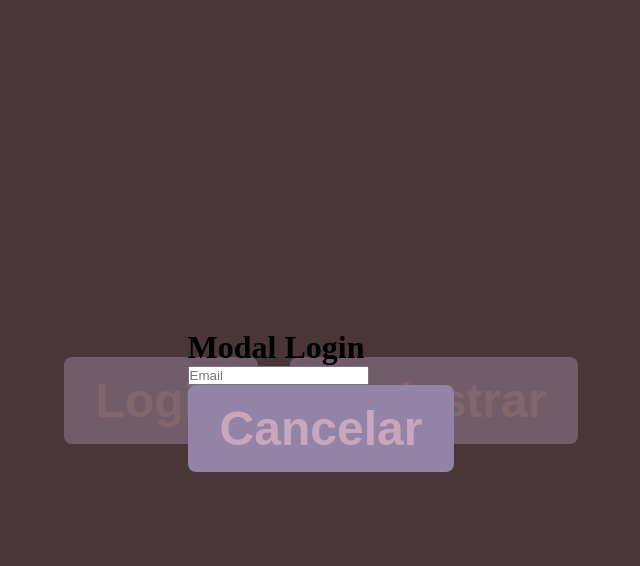
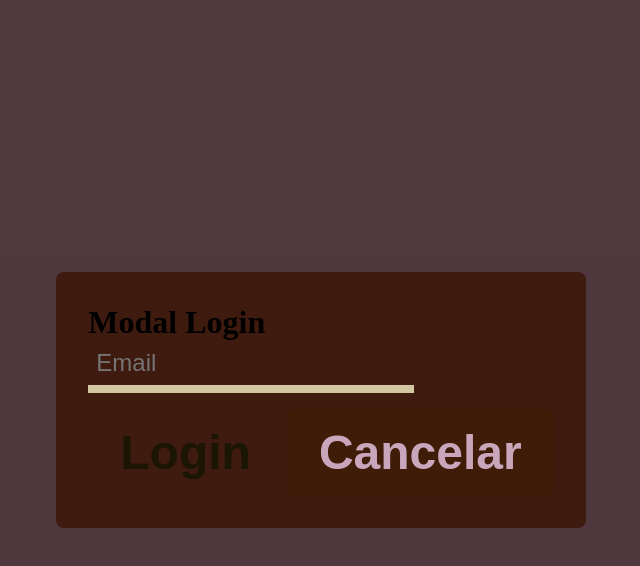
Before and after one commit to fernandaaluna/projeto_javascript, a plain HTML site: page index.html in a window 1280 px wide. Both pictures are taken after a click on the button "Login". Shown: the whole page, without its empty margins (319-959 px from the left). Drawn offline with Linux system fonts and the light colour scheme.

Commit message:
criamos o campo de email e btn login, fizemos os estilos com css e colocamos eventos de focus e input com javascript

```diff
--- a/assets/css/style.css
+++ b/assets/css/style.css
@@ -5,7 +5,7 @@
 }
 
 body{
-    background: rgb(14, 0, 15);
+    background: rgb(27, 12, 28);
 }
 
 .container{
@@ -23,20 +23,26 @@ button{
     font-weight: bold;
     border: none;
     border-radius: 0.5rem;
-    background: rgb(146, 131, 167);
+    background: rgb(62, 28, 7);
     cursor: pointer;
     color: rgb(201, 166, 188);
     transition: all 350ms ease-in-out;
 }
 
 button:hover{
-    background: rgb(45, 94, 167);
-    color: rgb(58, 10, 55);
+    background: rgb(71, 15, 34);
+    color: rgb(7, 1, 6);
 }
 
 /* **************************************
 Criando estilo da modal login e cadastro
 ***************************************** */
+
+.content-modal-login, .content-modal-register{
+    background: rgb(62, 26, 15);
+    padding: 2rem;
+    border-radius:0.5rem;
+}
 
 .hide-modal{
     opacity: 0;
@@ -60,3 +66,38 @@ Criando estilo da modal login e cadastro
     background: rgba(100, 76, 76, 0.702);
     transition: all 350ms ease-in-out;
 }
+
+/*****************
+    Estilo dos botões
+**********************/
+
+.btn-login-open{
+border:0.3 solid rgba(90, 6, 58, 0.702);
+background: rgb(62, 26, 15);
+color: rgb(27, 21, 3);
+}
+
+.btn-login-open:hover{
+    background: rgb(74, 0, 47);
+    color: rgb(27, 12, 28);
+}
+
+
+/********************
+    estio do form e do input
+*********************/
+
+.content-form{
+    display: flex;
+    flex-direction: column;
+    gap: 1rem;
+}
+
+.input input {
+    outline: none;
+    border: none;
+    background: transparent;
+    padding: 0.5rem;
+    font-size: 1.5rem;
+    border-bottom: 0.5rem solid rgb(211, 199, 161);
+}
--- a/assets/js/script.js
+++ b/assets/js/script.js
@@ -3,7 +3,10 @@ const btnRegister = document.querySelector("#btn-register");
 const modalLogin = document.querySelector("#modal-login");
 const modalRegister = document.querySelector("#modal-register");
 const btnCancelLogin = document.querySelector("#btn-cancel-login");
-const btnCancelRegister = document.querySelector("#btn-cancel-register")
+const btnCancelRegister = document.querySelector("#btn-cancel-register");
+const btnLoginOpen = document.querySelector("#btn-login-open");
+const inputEmail = document.querySelector("#email");
+const resultado = document.querySelector("#resultado");
 
 function soma(num01, num02) {
     const somar = num01 + num02;
@@ -23,9 +26,6 @@ function dividir(num01, num02) {
 }
 
 dividir(4, 2)
-
-
-
 
 console.log(multiplicar(5, 8));
 
@@ -50,3 +50,11 @@ btnCancelRegister.addEventListener("click", (e) => {
   modalRegister.classList.remove("show-modal");
   modalRegister.classList.add("hide-modal");
 })
+
+// inputEmail.addEventListener("input", () =>{
+//   resultado.innerHTML = inputEmail.value
+// })
+
+inputEmail.addEventListener("focus", () =>{
+inputEmail.style.borderBottom = "0.5rem solid rgb(248, 246, 181)"
+})
--- a/index.html
+++ b/index.html
@@ -23,14 +23,21 @@
               <input
                 type="text"
                 name="email"
-                id=" email"
+                id="email"
                 class="email"
                 placeholder="Email"
               />
             </div>
+            <footer class="btn-group">
+              <button class="btn-login-open" id="btn-login-open">
+                Login
+              </button>
+              <button  class="btn-cancel-login" id="btn-cancel-login">Cancelar</button>
+            </footer>
           </div>
         </form>
-        <button id="btn-cancel-login">Cancelar</button>
+        <div id="resultado">
+        </div>
       </div>
     </div>
     <div class="modal-register hide-modal" id="modal-register">
```
